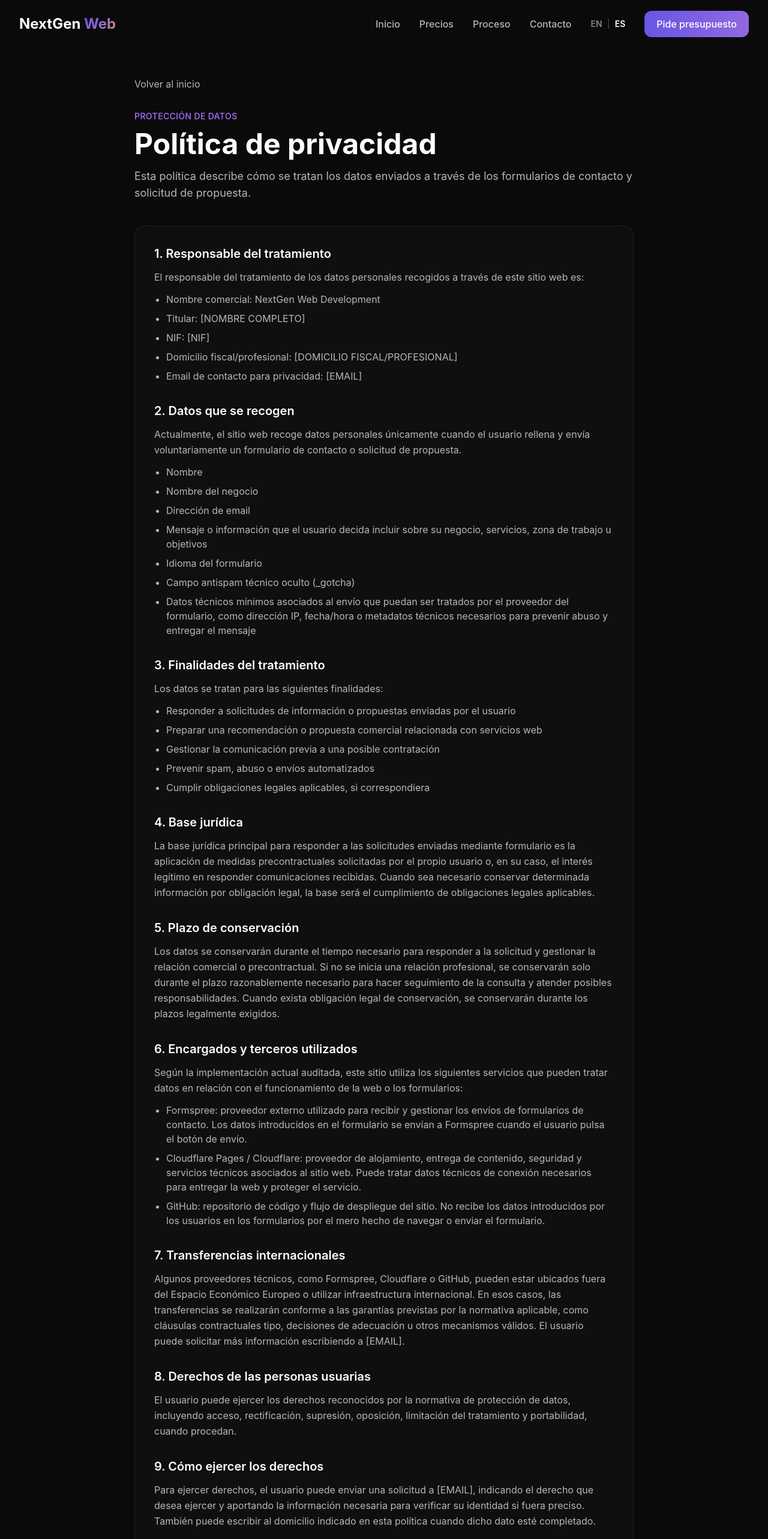
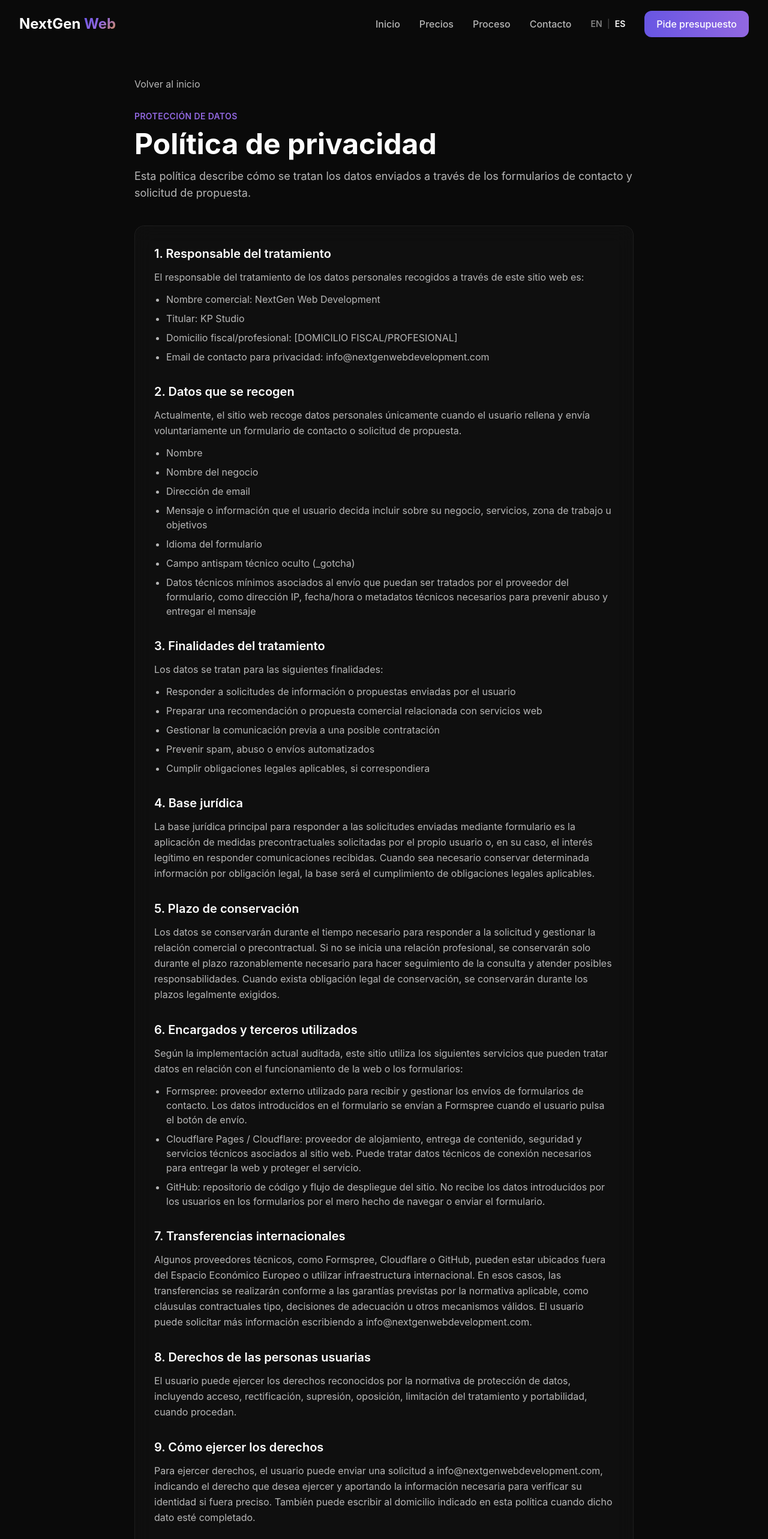
Before and after one commit to kpenzo/Webcraft_Website, a Next.js app: page /es/politica-privacidad in a window 1280 px wide. Shown: the top 2566 px of the page at 60% size. Built offline with nearby package versions, Linux system fonts and the light colour scheme.

Commit message:
Update Spanish business legal details

```diff
--- a/src/app/es/aviso-legal/page.tsx
+++ b/src/app/es/aviso-legal/page.tsx
@@ -22,10 +22,9 @@ const sections = [
     ],
     list: [
       "Nombre comercial: NextGen Web Development",
-      "Titular: [NOMBRE COMPLETO]",
-      "NIF: [NIF]",
+      "Titular: KP Studio",
       "Domicilio fiscal/profesional: [DOMICILIO FISCAL/PROFESIONAL]",
-      "Email de contacto: [EMAIL]",
+      "Email de contacto: info@nextgenwebdevelopment.com",
       "Sitio web: https://nextgenwebdevelopment.com/es/",
     ],
   },
--- a/src/app/es/politica-cookies/page.tsx
+++ b/src/app/es/politica-cookies/page.tsx
@@ -58,7 +58,7 @@ export default function PoliticaCookiesPage() {
           </section>
           <section className="space-y-3">
             <h2 className="text-white text-xl font-semibold">6. Contacto</h2>
-            <p className="text-text-secondary leading-relaxed">Para cualquier duda sobre esta política, puedes escribir a [EMAIL].</p>
+            <p className="text-text-secondary leading-relaxed">Para cualquier duda sobre esta política, puedes escribir a info@nextgenwebdevelopment.com.</p>
           </section>
         </div>
       </div>
--- a/src/app/es/politica-privacidad/page.tsx
+++ b/src/app/es/politica-privacidad/page.tsx
@@ -20,10 +20,9 @@ const sections = [
     body: ["El responsable del tratamiento de los datos personales recogidos a través de este sitio web es:"],
     list: [
       "Nombre comercial: NextGen Web Development",
-      "Titular: [NOMBRE COMPLETO]",
-      "NIF: [NIF]",
+      "Titular: KP Studio",
       "Domicilio fiscal/profesional: [DOMICILIO FISCAL/PROFESIONAL]",
-      "Email de contacto para privacidad: [EMAIL]",
+      "Email de contacto para privacidad: info@nextgenwebdevelopment.com",
     ],
   },
   {
@@ -69,7 +68,7 @@ const sections = [
   },
   {
     title: "7. Transferencias internacionales",
-    body: ["Algunos proveedores técnicos, como Formspree, Cloudflare o GitHub, pueden estar ubicados fuera del Espacio Económico Europeo o utilizar infraestructura internacional. En esos casos, las transferencias se realizarán conforme a las garantías previstas por la normativa aplicable, como cláusulas contractuales tipo, decisiones de adecuación u otros mecanismos válidos. El usuario puede solicitar más información escribiendo a [EMAIL]."],
+    body: ["Algunos proveedores técnicos, como Formspree, Cloudflare o GitHub, pueden estar ubicados fuera del Espacio Económico Europeo o utilizar infraestructura internacional. En esos casos, las transferencias se realizarán conforme a las garantías previstas por la normativa aplicable, como cláusulas contractuales tipo, decisiones de adecuación u otros mecanismos válidos. El usuario puede solicitar más información escribiendo a info@nextgenwebdevelopment.com."],
   },
   {
     title: "8. Derechos de las personas usuarias",
@@ -77,7 +76,7 @@ const sections = [
   },
   {
     title: "9. Cómo ejercer los derechos",
-    body: ["Para ejercer derechos, el usuario puede enviar una solicitud a [EMAIL], indicando el derecho que desea ejercer y aportando la información necesaria para verificar su identidad si fuera preciso. También puede escribir al domicilio indicado en esta política cuando dicho dato esté completado."],
+    body: ["Para ejercer derechos, el usuario puede enviar una solicitud a info@nextgenwebdevelopment.com, indicando el derecho que desea ejercer y aportando la información necesaria para verificar su identidad si fuera preciso. También puede escribir al domicilio indicado en esta política cuando dicho dato esté completado."],
   },
   {
     title: "10. Reclamación ante la AEPD",
--- a/src/components/layout/Footer.tsx
+++ b/src/components/layout/Footer.tsx
@@ -45,7 +45,11 @@ export function Footer() {
             <ul className="space-y-3 text-text-secondary text-sm">
               <li>
                 <span className="block text-text-muted text-xs uppercase tracking-wide mb-1">{content.email}</span>
-                <a href="mailto:karen.penzo.ca@gmail.com" className="hover:text-white transition-colors">karen.penzo.ca@gmail.com</a>
+                {locale === "es" ? (
+                  <a href="mailto:info@nextgenwebdevelopment.com" className="hover:text-white transition-colors">info@nextgenwebdevelopment.com</a>
+                ) : (
+                  <a href="mailto:karen.penzo.ca@gmail.com" className="hover:text-white transition-colors">karen.penzo.ca@gmail.com</a>
+                )}
               </li>
               <li>
                 <span className="block text-text-muted text-xs uppercase tracking-wide mb-1">{content.location}</span>
@@ -54,8 +58,7 @@ export function Footer() {
               {locale === "es" && (
                 <li className="pt-2 text-text-muted leading-relaxed">
                   <span className="block text-white font-medium">NextGen Web Development</span>
-                  <span className="block">Titular: [NOMBRE COMPLETO]</span>
-                  <span className="block">NIF: [NIF]</span>
+                  <span className="block">Titular: KP Studio</span>
                 </li>
               )}
             </ul>
--- a/src/components/sections/ContactForm.tsx
+++ b/src/components/sections/ContactForm.tsx
@@ -43,7 +43,7 @@ const content = {
     error: "Algo ha fallado. Inténtalo de nuevo.",
     sending: "Enviando...",
     submit: "Pide tu propuesta",
-    privacy: "Responsable: NextGen Web Development. Usaremos tus datos solo para responder a tu solicitud de propuesta. Puedes consultar la Política de privacidad.",
+    privacy: "Responsable: KP Studio, nombre comercial NextGen Web Development. Usaremos tus datos solo para responder a tu solicitud de propuesta. Puedes consultar la Política de privacidad.",
   },
 } as const;
 
@@ -128,7 +128,7 @@ export function ContactForm({ locale = "en" }: { locale?: Locale }) {
             </Button>
             {locale === "es" ? (
               <p className="text-text-muted text-xs text-center mt-4 leading-relaxed">
-                Responsable: NextGen Web Development. Usaremos tus datos solo para responder a tu solicitud de propuesta. Consulta la{" "}
+                Responsable: KP Studio, nombre comercial NextGen Web Development. Usaremos tus datos solo para responder a tu solicitud de propuesta. Consulta la{" "}
                 <a href="/es/politica-privacidad" className="text-primary-light hover:text-white underline underline-offset-4">Política de privacidad</a>.
               </p>
             ) : (
```
